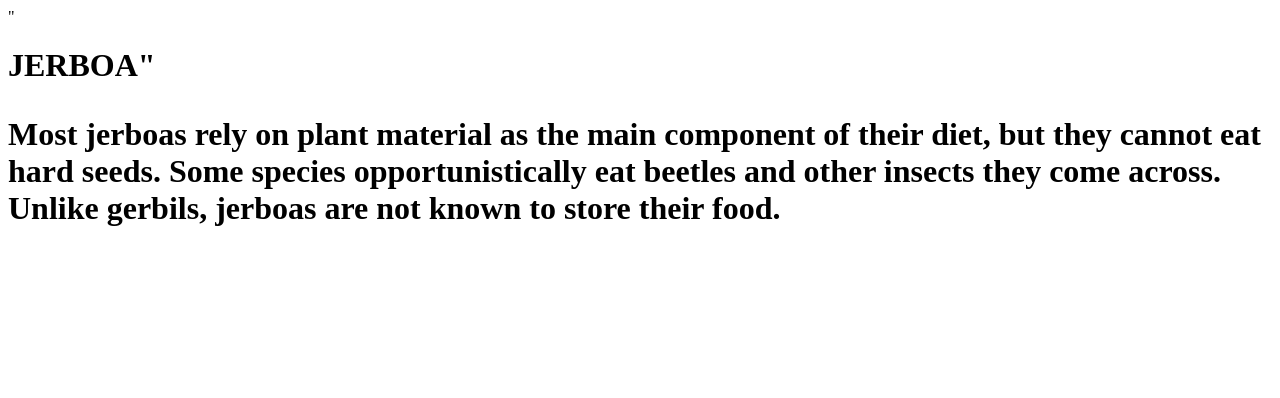
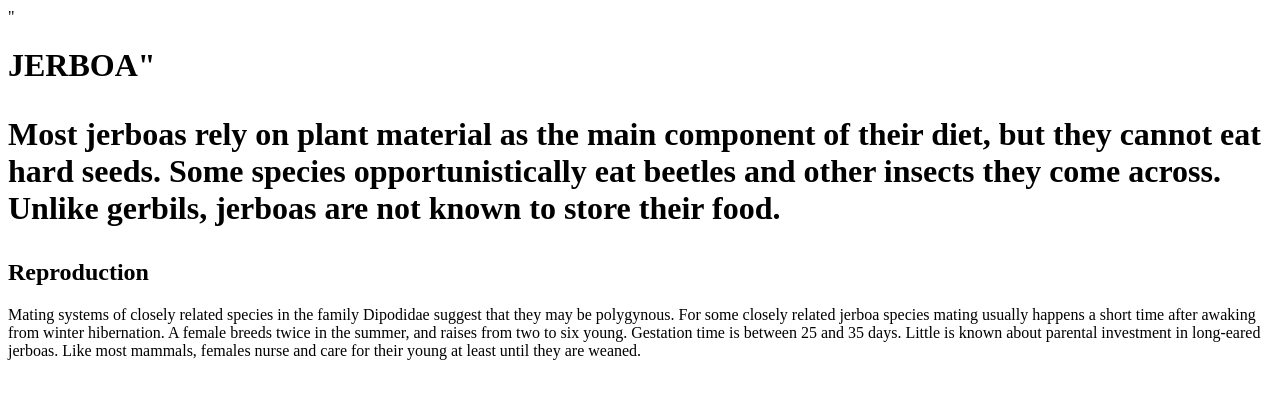
Before and after one commit to ckrille/Jerboa, a plain HTML site: page index.html in a window 1280 px wide. Drawn offline with Linux system fonts and the light colour scheme.

Commit message:
Reproduction added

```diff
--- a/index.html
+++ b/index.html
@@ -5,3 +5,10 @@
         Most jerboas rely on plant material as the main component of their diet, but they cannot eat hard seeds. Some species opportunistically eat beetles and other insects they come across. Unlike gerbils, jerboas are not known to store their food.
 
     </p>
+
+    <h2>Reproduction</h2>
+    <p>
+
+        Mating systems of closely related species in the family Dipodidae suggest that they may be polygynous. For some closely related jerboa species mating usually happens a short time after awaking from winter hibernation. A female breeds twice in the summer, and raises from two to six young. Gestation time is between 25 and 35 days. Little is known about parental investment in long-eared jerboas. Like most mammals, females nurse and care for their young at least until they are weaned.
+
+    </p>
```
